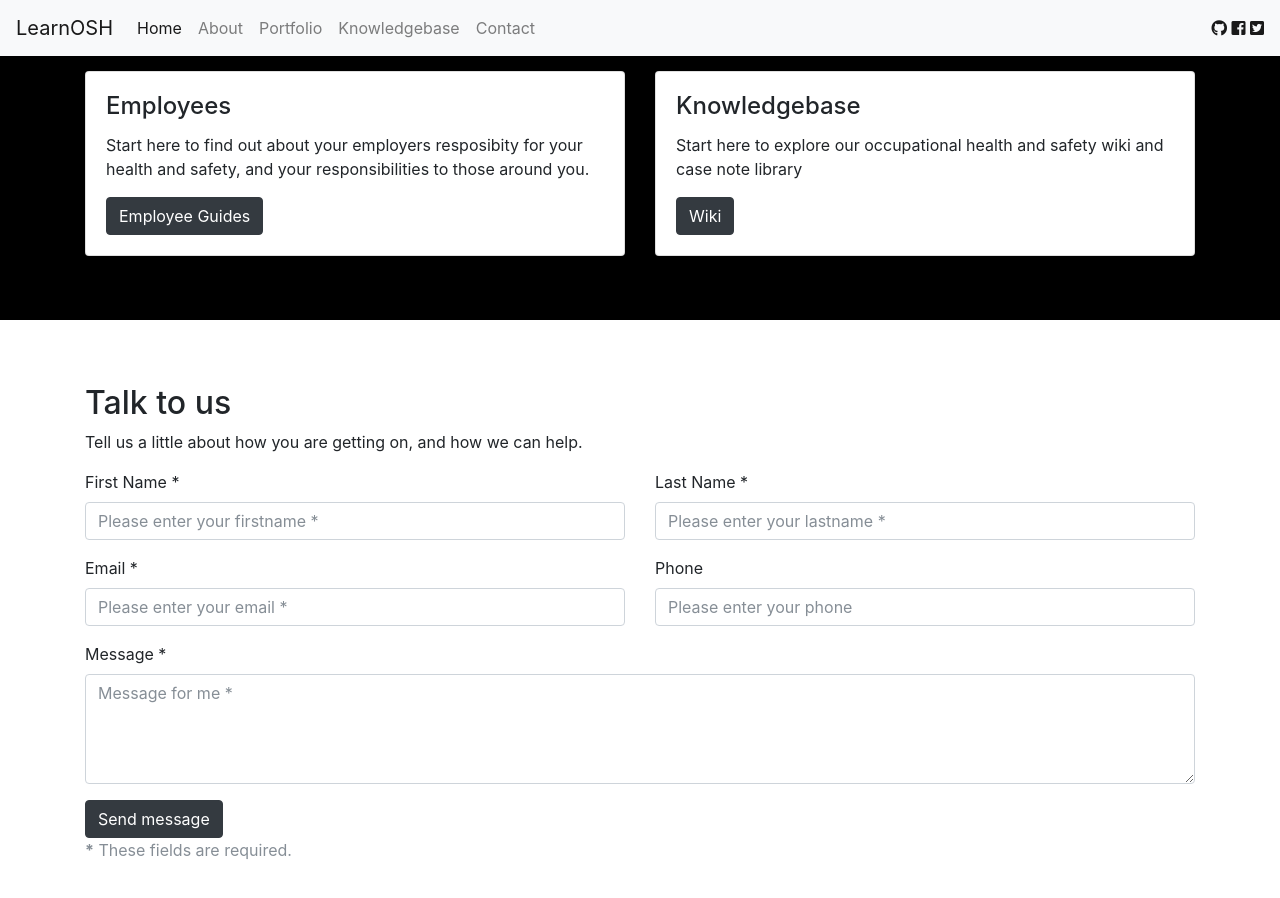
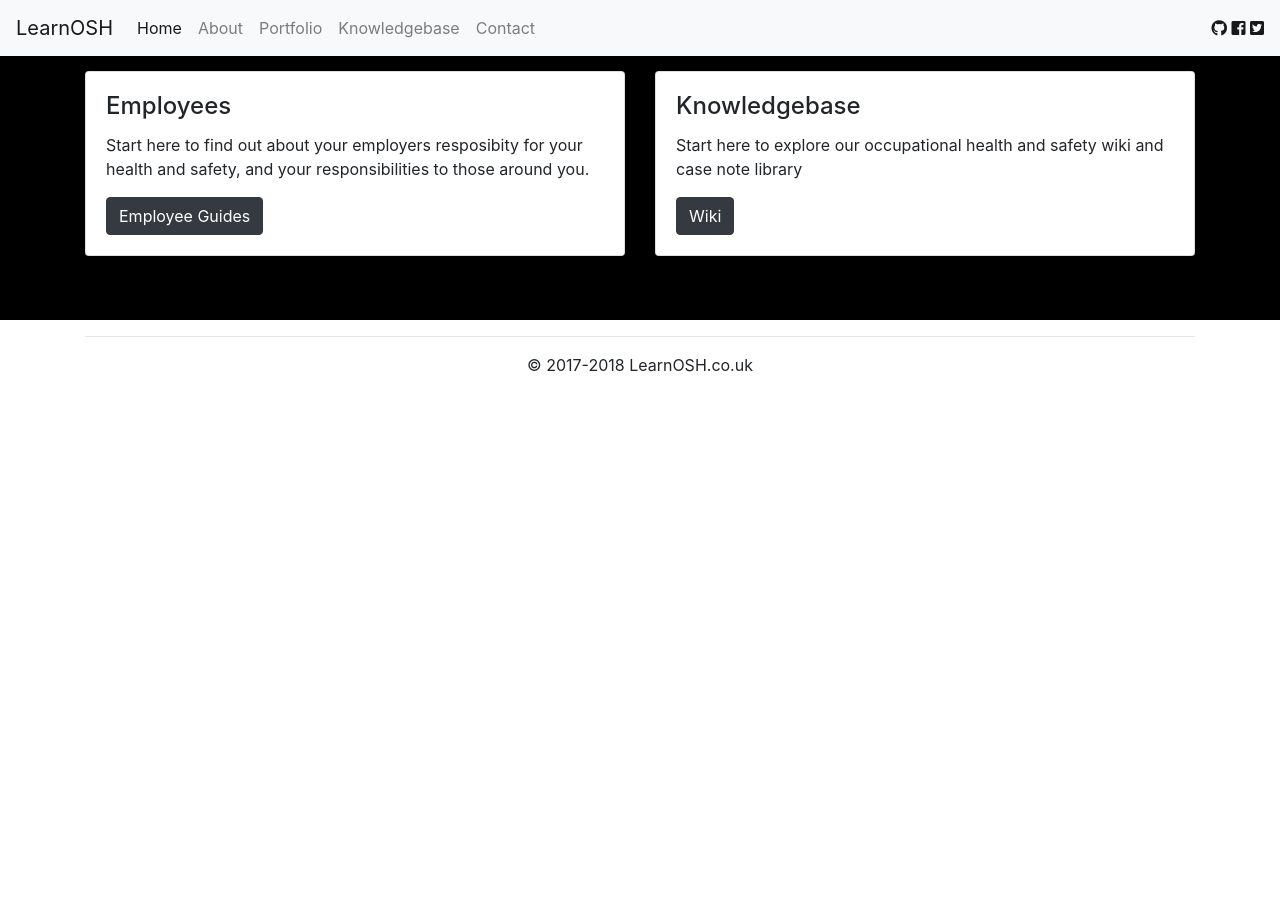
Before and after one commit to lee-perry/learnosh, a Jekyll site: the page built from index.html, in a window 1280 px wide and 900 px high, scrolled down 1187 px. Built offline with Jekyll 4.4.1, drawn with Linux system fonts in a browser that asks for light colours; nearby versions of some CDN libraries; after the commit the page ends 1564 px from its top, so only the background shows below that.

Commit message:
Update front.html

```diff
--- a/_layouts/front.html
+++ b/_layouts/front.html
@@ -39,7 +39,7 @@ layout: default
 
 
 </div>
-    <a name="portfolio"></a>
+    <a name="start"></a>
 </div>
 <div class="container-fluid" style="background-color: black; padding-top: 5%; padding-bottom: 5%">
 
@@ -89,63 +89,3 @@ layout: default
   </div>
   </div>
   </div>
-<div class="container" style="background-color: white; padding-top: 5%; padding-bottom: 5%">
-  <h2>Talk to us</h2>
-  <p>Tell us a little about how you are getting on, and how we can help.</p>
-
-  <form id="contact-form" method="post" action="https://formspree.io/lzperry@icloud.com" role="form">
-    <div class="messages"></div>
-    <div class="controls">
-        <div class="row">
-            <div class="col-md-6">
-                <div class="form-group">
-                    <label for="form_name">First Name *</label>
-                    <input id="form_name" type="text" name="name" class="form-control" placeholder="Please enter your firstname *" required="required" data-error="Firstname is required.">
-                    <div class="help-block with-errors"></div>
-                </div>
-            </div>
-            <div class="col-md-6">
-                <div class="form-group">
-                    <label for="form_lastname">Last Name *</label>
-                    <input id="form_lastname" type="text" name="surname" class="form-control" placeholder="Please enter your lastname *" required="required" data-error="Lastname is required.">
-                    <div class="help-block with-errors"></div>
-                </div>
-            </div>
-        </div>
-        <div class="row">
-            <div class="col-md-6">
-                <div class="form-group">
-                    <label for="form_email">Email *</label>
-                    <input id="form_email" type="email" name="email" class="form-control" placeholder="Please enter your email *" required="required" data-error="Valid email is required.">
-                    <div class="help-block with-errors"></div>
-                </div>
-            </div>
-            <div class="col-md-6">
-                <div class="form-group">
-                    <label for="form_phone">Phone</label>
-                    <input id="form_phone" type="tel" name="phone" class="form-control" placeholder="Please enter your phone">
-                    <div class="help-block with-errors"></div>
-                </div>
-            </div>
-        </div>
-        <div class="row">
-            <div class="col-md-12">
-                <div class="form-group">
-                    <label for="form_message">Message *</label>
-                    <textarea id="form_message" name="message" class="form-control" placeholder="Message for me *" rows="4" required="required" data-error="Please,leave us a message."></textarea>
-                    <div class="help-block with-errors"></div>
-                </div>
-            </div>
-            <div class="col-md-12">
-                <input type="submit" class="btn btn-dark btn-send" value="Send message">
-            </div>
-        </div>
-        <div class="row">
-            <div class="col-md-12">
-                <p class="text-muted"><strong>*</strong> These fields are required.</p>
-            </div>
-        </div>
-    </div>
-</form>
-
-</div>
```
